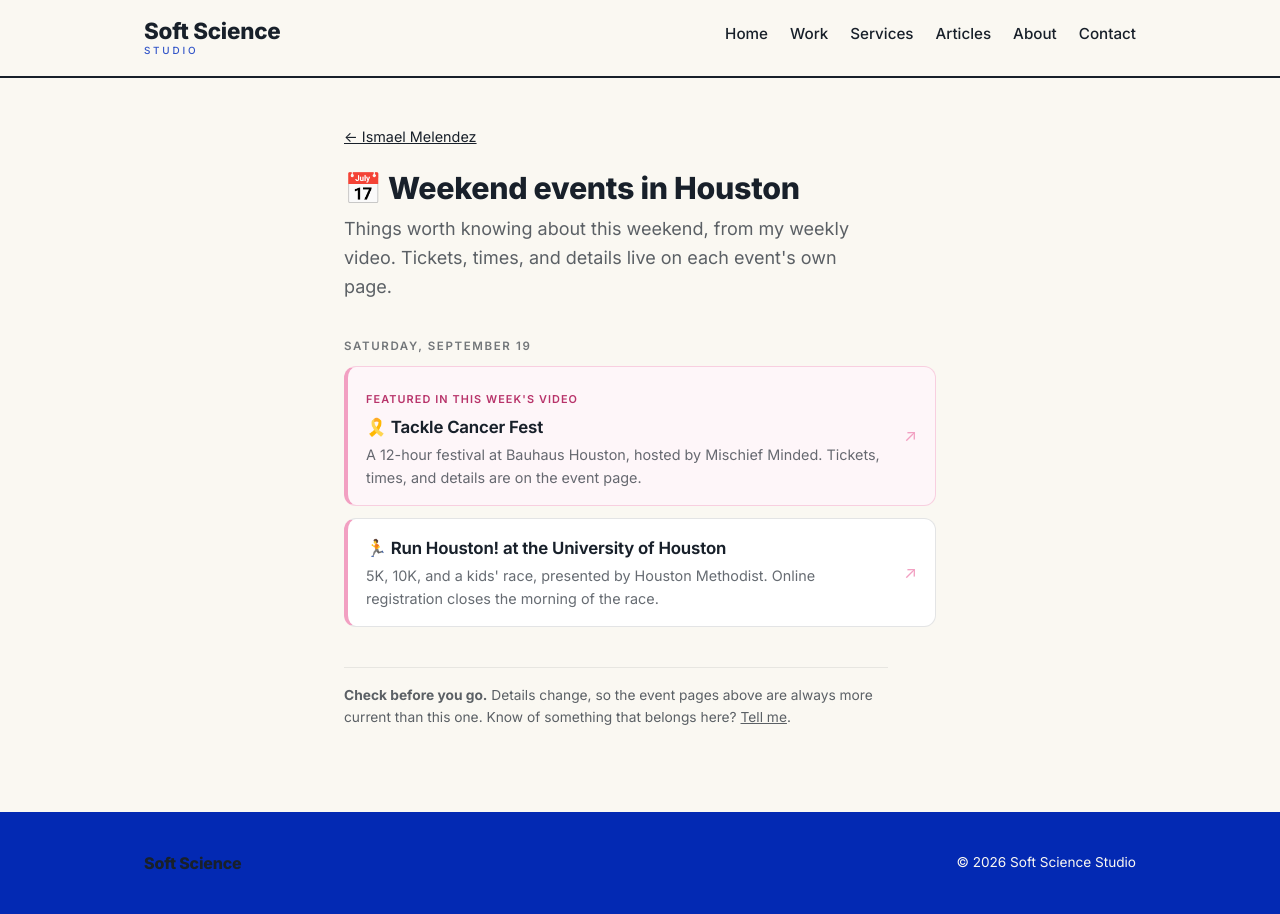
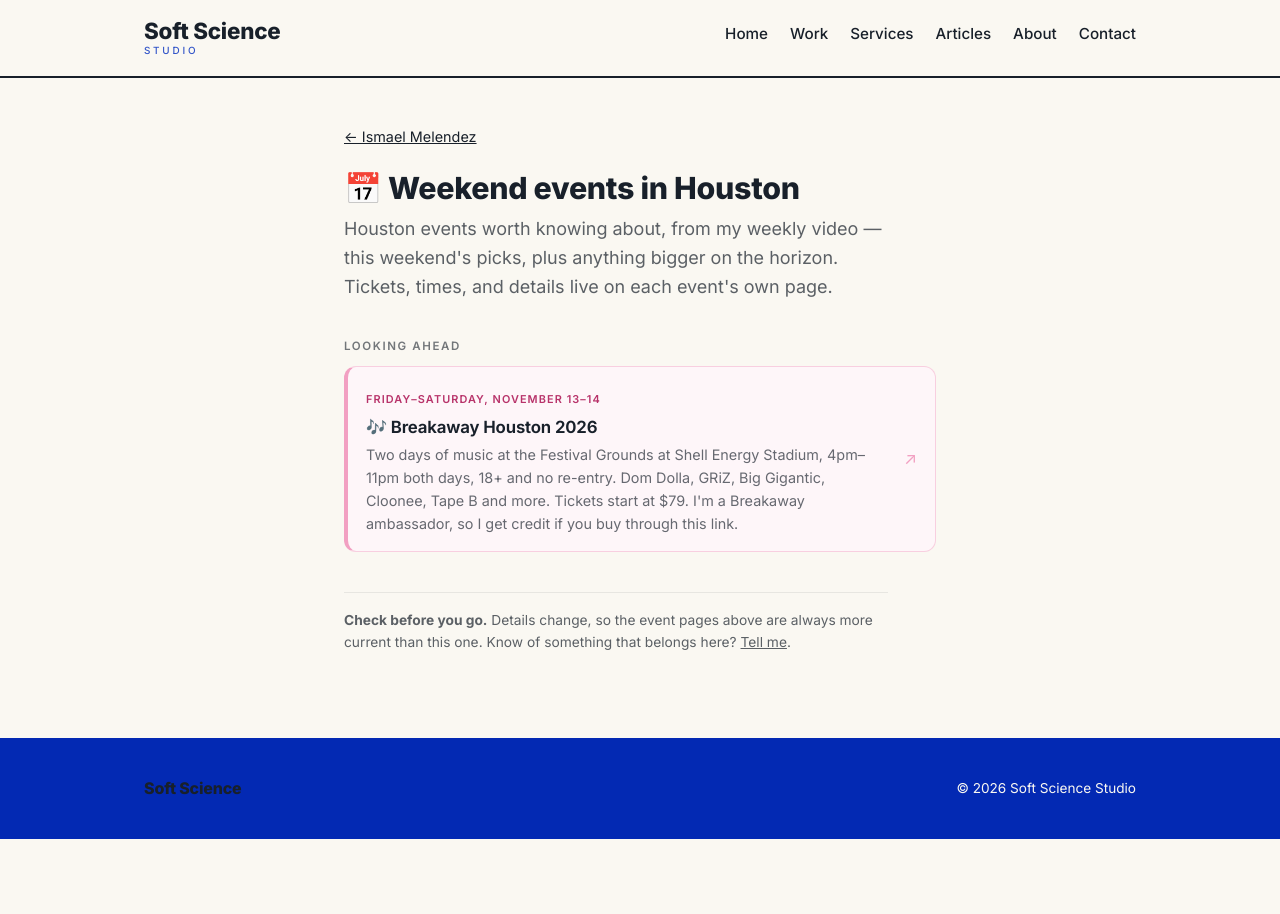
Before and after one commit to imelendez/soft-science-studio, a Jekyll site: the page events/index.html, which Jekyll copies as it is, in a window 1280 px wide. Built offline with Jekyll 4.4.1, drawn with Linux system fonts in a browser that asks for light colours.

Commit message:
Swap the highlighted event to Breakaway Houston, with disclosure
Tackle Cancer Fest and the Run Houston! UH race were both Sept 19, so
the /me card and the whole /events/ weekend listing were in the past.

Breakaway Houston 2026 is Nov 13-14, not this weekend, so it goes in a
new standing "Looking ahead" section on /events/ rather than under a
weekend heading, and the /me card carries the dates instead of "This
Saturday". Details are taken from the event's own page: Festival Grounds
at Shell Energy Stadium, 4pm-11pm both days, 18+, tickets from $79.

Both cards disclose that Ismael is a Breakaway ambassador who earns
credit on sales - a material connection under FTC endorsement rules. The
href is the plain event URL, deliberately: the link originally supplied
carried another party's ?ref= code, which would have credited them
instead. It needs replacing with his own ambassador tracking link.

No weekend picks are listed yet for this week; the comment on /events/
says where they go.

Co-Authored-By: Claude Opus 5 <noreply@anthropic.com>

```diff
--- a/events/index.html
+++ b/events/index.html
@@ -55,8 +55,9 @@ height="0" width="0" style="display:none;visibility:hidden"></iframe></noscript>
 
   <h1 class="page-title">📅 Weekend events in Houston</h1>
   <p class="router-intro">
-    Things worth knowing about this weekend, from my weekly video. Tickets,
-    times, and details live on each event's own page.
+    Houston events worth knowing about, from my weekly video — this
+    weekend's picks, plus anything bigger on the horizon. Tickets, times,
+    and details live on each event's own page.
   </p>
 
   <!--
@@ -73,23 +74,27 @@ height="0" width="0" style="display:none;visibility:hidden"></iframe></noscript>
        highlights one event, it gets its own temporary button on /me/
        linking straight to that event (see the comment there).
     6. Add the new event links to utm-link-log.csv only if you add UTMs.
+    7. "Looking ahead" below is for events further out than this weekend.
+       Leave it in place when swapping the weekend cards, and drop each
+       event from it once it has passed. Any event Ismael is paid or
+       rewarded to promote must say so in the card text.
     ============================================================
   -->
-  <h2>Saturday, September 19</h2>
+  <!--
+    NOTE 2026-09-24: the Sept 19 weekend (Tackle Cancer Fest, Run Houston!
+    at UH) has passed and was removed. No weekend picks are listed yet for
+    this week — add them under a dated <h2> ABOVE "Looking ahead" as soon
+    as the week's video is set. A stale past weekend is worse than none.
+  -->
+
+  <h2>Looking ahead</h2>
   <ul class="cards">
     <li>
-      <a class="card a-body card-featured" href="https://posh.vip/e/tackle-cancer-fest"
-         data-external data-cta="events-tackle-cancer-fest">
-        <span class="timely">Featured in this week's video</span>
-        <span class="t">🎗️ Tackle Cancer Fest</span>
-        <span class="d">A 12-hour festival at Bauhaus Houston, hosted by Mischief Minded. Tickets, times, and details are on the event page.</span>
-      </a>
-    </li>
-    <li>
-      <a class="card a-body" href="https://runsignup.com/Race/TX/Houston/RunHoustonUH"
-         data-external data-cta="events-uh-5k">
-        <span class="t">🏃 Run Houston! at the University of Houston</span>
-        <span class="d">5K, 10K, and a kids' race, presented by Houston Methodist. Online registration closes the morning of the race.</span>
+      <a class="card a-body card-featured" href="https://www.universe.com/events/breakaway-houston-2026-tickets-PM7CTR"
+         data-external data-cta="events-breakaway-houston">
+        <span class="timely">Friday–Saturday, November 13–14</span>
+        <span class="t">🎶 Breakaway Houston 2026</span>
+        <span class="d">Two days of music at the Festival Grounds at Shell Energy Stadium, 4pm–11pm both days, 18+ and no re-entry. Dom Dolla, GRiZ, Big Gigantic, Cloonee, Tape B and more. Tickets start at $79. I'm a Breakaway ambassador, so I get credit if you buy through this link.</span>
       </a>
     </li>
   </ul>
```
Also changed, not shown: me/index.html (+21 -9 lines).
